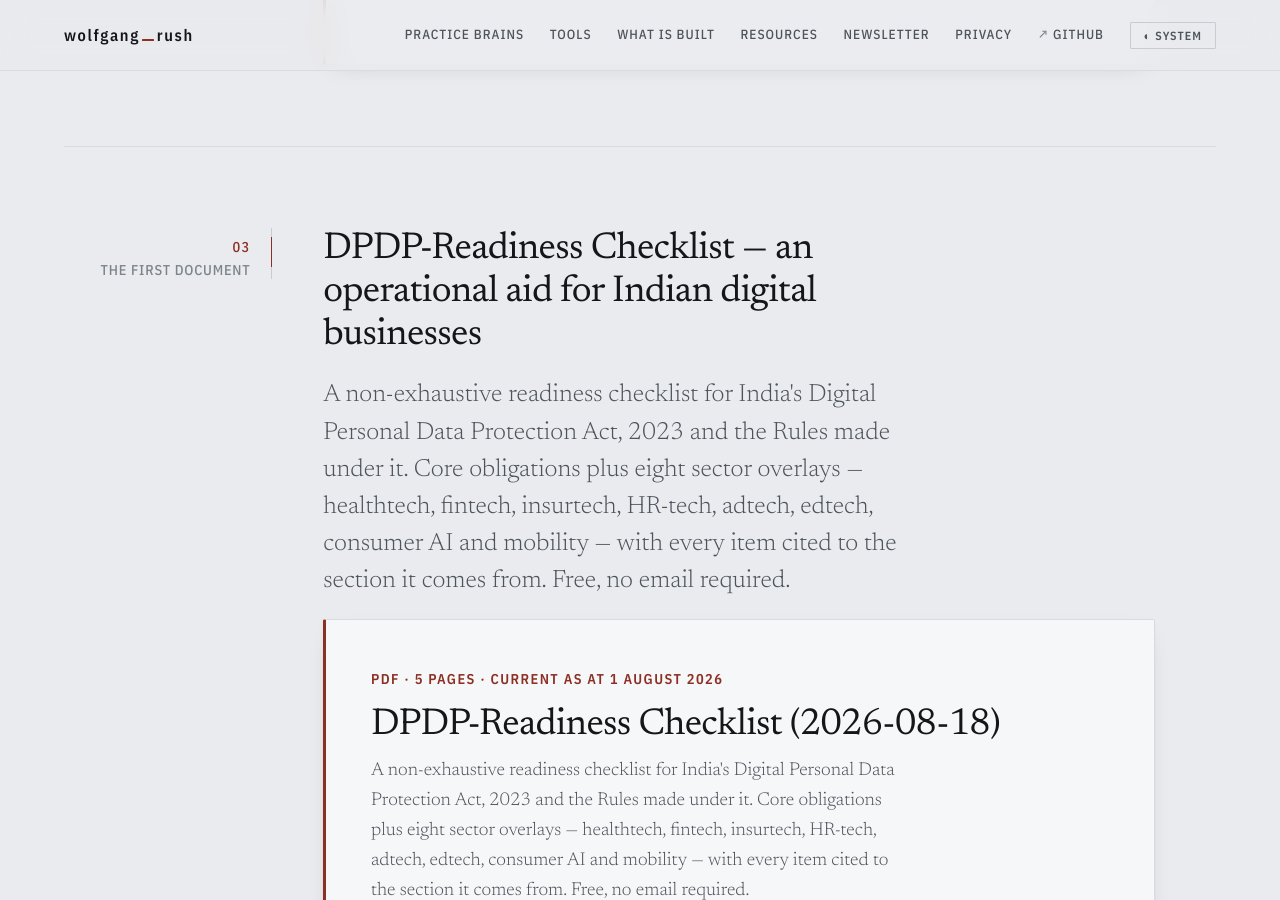
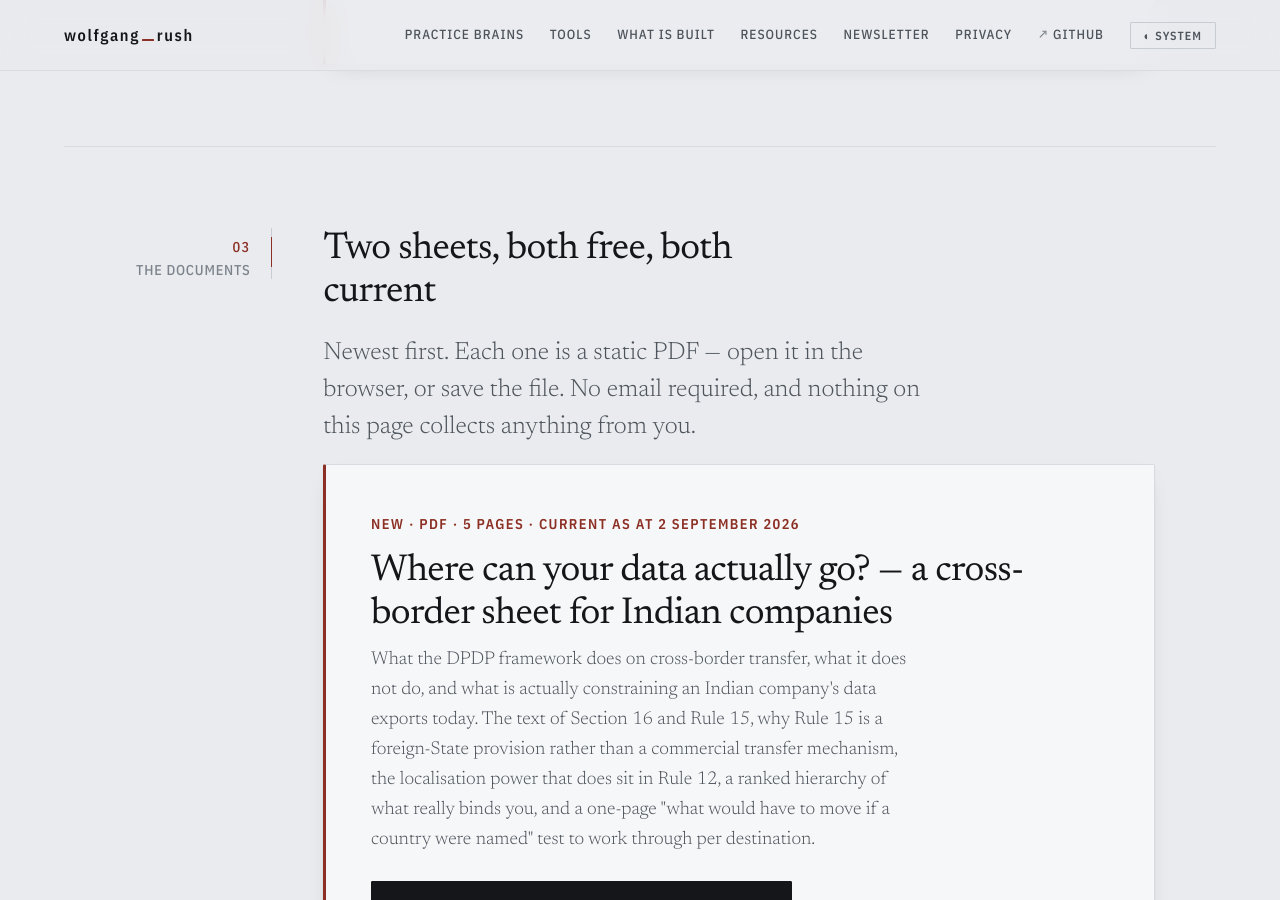
Before and after one commit to Wolfgangrush/Wolfgangrush.github.io, a Jekyll site: the page built from resources/index.md, in a window 1280 px wide and 900 px high, scrolled down 841 px. Built offline with Jekyll 4.4.1, drawn with Linux system fonts in a browser that asks for light colours; some of the changed text lies outside the part shown.

Commit message:
Resources: add the cross-border sheet, and give both PDFs a route that works on a phone
New document: "Where can your data actually go? - a cross-border sheet for
Indian companies" (5pp A4, current as at 2 September 2026). Section 16 and
Rule 15 in full, why Rule 15 is a foreign-State provision rather than a
commercial transfer mechanism, the Rule 12 localisation power, a ranked
hierarchy of what actually binds an Indian company's exports today, and a
one-page "what would have to move if a country were named" test.

Section 03 becomes "The documents" - newest first, checklist below it.

Both entries now carry two routes instead of one. The primary button opens
the PDF in the browser's own viewer (target=_blank, no download attribute);
a secondary link keeps the download attribute with an explicit filename and
the real file size. The single bare download attribute was the one point of
failure: iOS Safari has a long history of doing nothing, or opening a blank
tab, on a download link to a same-origin PDF. Opening in the viewer works
everywhere, and every viewer has its own save button.

```diff
--- a/resources/index.md
+++ b/resources/index.md
@@ -34,30 +34,54 @@
 
 <section class="section reveal" id="documents">
 <div class="mg">
-  <p class="note"><span class="n">03</span>The first document</p>
+  <p class="note"><span class="n">03</span>The documents</p>
   <div>
-    <h2>DPDP-Readiness Checklist — an operational aid for Indian digital businesses</h2>
-    <p class="lede">A non-exhaustive readiness checklist for India's Digital Personal Data Protection
-    Act, 2023 and the Rules made under it. Core obligations plus eight sector overlays — healthtech,
-    fintech, insurtech, HR-tech, adtech, edtech, consumer AI and mobility — with every item cited to
-    the section it comes from. Free, no email required.</p>
+    <h2>Two sheets, both free, both current</h2>
+    <p class="lede">Newest first. Each one is a static PDF — open it in the browser, or save the file.
+    No email required, and nothing on this page collects anything from you.</p>
 
     <div class="latest-box">
+      <span class="tag">New · PDF · 5 pages · current as at 2 September 2026</span>
+      <h3 class="latest-title">Where can your data actually go? — a cross-border sheet for Indian companies</h3>
+      <p class="latest-summary">What the DPDP framework does on cross-border transfer, what it does
+      not do, and what is actually constraining an Indian company's data exports today. The text of
+      Section 16 and Rule 15, why Rule 15 is a foreign-State provision rather than a commercial
+      transfer mechanism, the localisation power that does sit in Rule 12, a ranked hierarchy of what
+      really binds you, and a one-page "what would have to move if a country were named" test to work
+      through per destination.</p>
+      <p class="latest-cta">
+        <a class="btn btn-primary btn-lg"
+           href="{{ '/assets/Cross-Border-Sheet-2026-09-02.pdf' | relative_url }}"
+           target="_blank" rel="noopener">Open the cross-border sheet (PDF, 5 pages)</a>
+      </p>
+      <p class="muted small">
+        Or <a class="link"
+           href="{{ '/assets/Cross-Border-Sheet-2026-09-02.pdf' | relative_url }}"
+           download="Cross-Border-Sheet-2026-09-02.pdf">save the file (PDF, 274&nbsp;KB)</a>.
+      </p>
+    </div>
+
+    <div class="latest-box" style="margin-top:2rem">
       <span class="tag">PDF · 5 pages · current as at 1 August 2026</span>
-      <h3 class="latest-title">DPDP-Readiness Checklist (2026-08-18)</h3>
+      <h3 class="latest-title">DPDP-Readiness Checklist — an operational aid for Indian digital businesses</h3>
       <p class="latest-summary">A non-exhaustive readiness checklist for India's Digital Personal
       Data Protection Act, 2023 and the Rules made under it. Core obligations plus eight sector
       overlays — healthtech, fintech, insurtech, HR-tech, adtech, edtech, consumer AI and mobility —
-      with every item cited to the section it comes from. Free, no email required.</p>
+      with every item cited to the section it comes from.</p>
       <p class="latest-cta">
         <a class="btn btn-primary btn-lg"
            href="{{ '/assets/DPDP-Readiness-Checklist-2026-08-18.pdf' | relative_url }}"
-           download>Download the checklist (PDF, 5 pages)</a>
+           target="_blank" rel="noopener">Open the checklist (PDF, 5 pages)</a>
+      </p>
+      <p class="muted small">
+        Or <a class="link"
+           href="{{ '/assets/DPDP-Readiness-Checklist-2026-08-18.pdf' | relative_url }}"
+           download="DPDP-Readiness-Checklist-2026-08-18.pdf">save the file (PDF, 201&nbsp;KB)</a>.
       </p>
     </div>
 
     <p class="muted small" style="margin-top:1.6rem">
-      The download is a static file. Opening this page sets no cookie; clicking the link sends one
+      Both downloads are static files. Opening this page sets no cookie; clicking a link sends one
       request to GitHub Pages for the file and nothing else. See the
       <a class="link" href="{{ '/privacy/' | relative_url }}">Privacy Policy</a> for the full
       posture.
```
Also changed, not shown: 1 other file.
